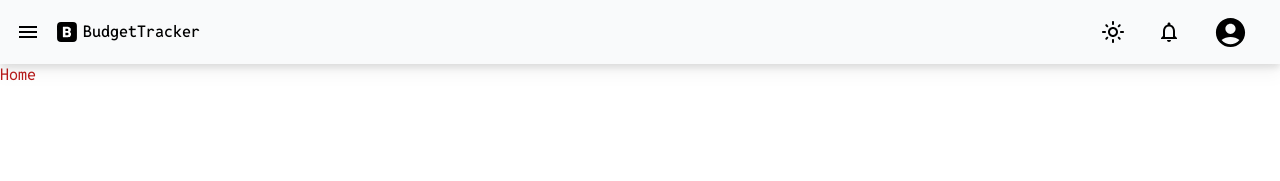
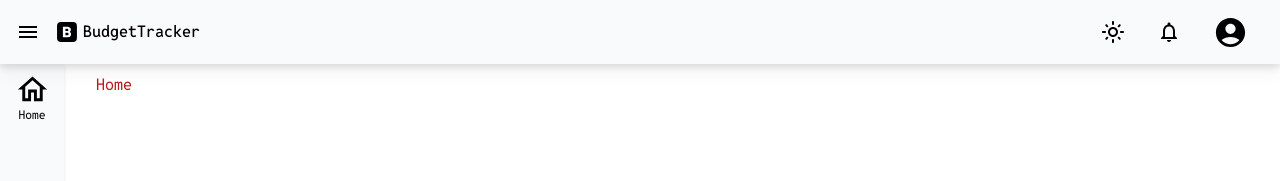
Before and after one commit to YBD21/Budget-Tracker, a Next.js app in the folder client/: page / in a window 1280 px wide. Shown: the top 181 px of the page. Built offline with nearby package versions, Linux system fonts and the light colour scheme.

Commit message:
[client] added SideBar

```diff
--- a/client/src/components/Home/index.tsx
+++ b/client/src/components/Home/index.tsx
@@ -4,10 +4,9 @@ import NavBar from '../NavBar';
 
 const HomePage = () => {
   return (
-    <>
-      <NavBar />
+    <NavBar>
       <div className="text-red-700 dark:text-blue-300"> Home </div>
-    </>
+    </NavBar>
   );
 };
 
--- a/client/src/components/NavBar/index.tsx
+++ b/client/src/components/NavBar/index.tsx
@@ -1,17 +1,21 @@
 'use client';
+import { FC, ReactNode } from 'react';
 import Tooltip from '@mui/material/Tooltip';
 import IconButton from '@mui/material/IconButton';
+import Image from 'next/image';
 
 import MenuIcon from '@mui/icons-material/Menu';
 import NotificationsOutlinedIcon from '@mui/icons-material/NotificationsOutlined';
 import AccountCircleIcon from '@mui/icons-material/AccountCircle';
 import ToggleTheme from '../ToggleTheme';
 import Logo from '@/assets/logo.svg';
-import Image from 'next/image';
+import Sidebar from '../SideBar';
 
-const NavBar = () => {
+type NavProps = { children: ReactNode };
+
+const NavBar: FC<NavProps> = ({ children }) => {
   return (
-    <div className="overflow-visible">
+    <div className="overflow-visible h-svh">
       <header className="sticky top-0 z-30 bg-gray-50 dark:bg-neutral-800 flex flex-row w-full drop-shadow-lg h-16">
         {/* Title Name */}
         <div className="flex w-1/2">
@@ -52,6 +56,12 @@ const NavBar = () => {
           {/* Profile  */}
         </ul>
       </header>
+      <main className="flex-1 flex">
+        {/* Sidebar */}
+        <Sidebar />
+        {/* Main content */}
+        <div className="w-full px-8 py-2.5">{children}</div>
+      </main>
     </div>
   );
 };
--- /dev/null
+++ b/client/src/components/SideBar/index.tsx
@@ -0,0 +1,21 @@
+import { usePathname } from 'next/navigation';
+import HomeIcon from '@mui/icons-material/Home';
+import HomeOutlinedIcon from '@mui/icons-material/HomeOutlined';
+
+const Sidebar = () => {
+  const pathname = usePathname();
+  //   const isItemActive = pathname?.startsWith(item?.url)
+  return (
+    <nav className="w-16 px-2 shadow bg-gray-50 dark:bg-neutral-800 h-[93svh]">
+      <ul className="space-y-2 list-none">
+        <li className="flex flex-col items-center py-2 px-4 cursor-pointer">
+          <HomeOutlinedIcon fontSize="large" />
+          {/* <HomeIcon fontSize="large" /> */}
+          <p className="text-xs">Home</p>
+        </li>
+      </ul>
+    </nav>
+  );
+};
+
+export default Sidebar;
```
